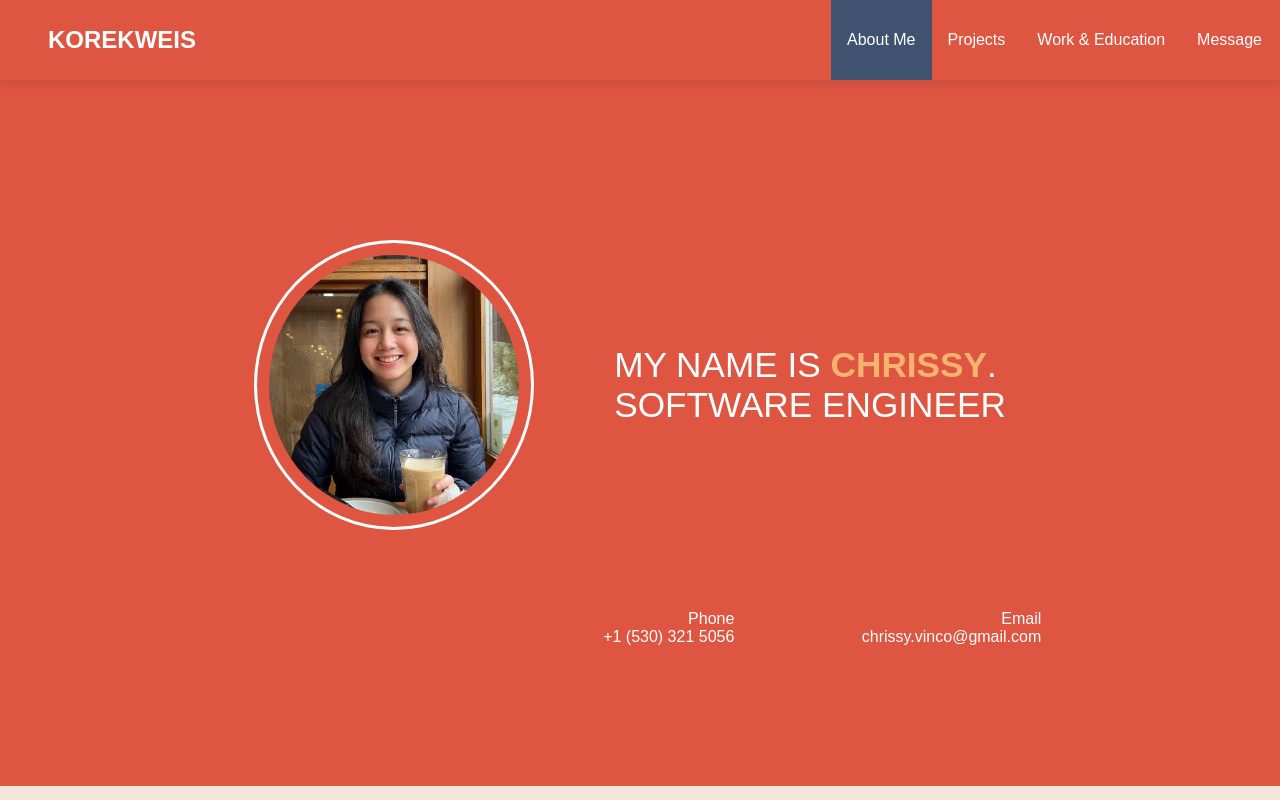
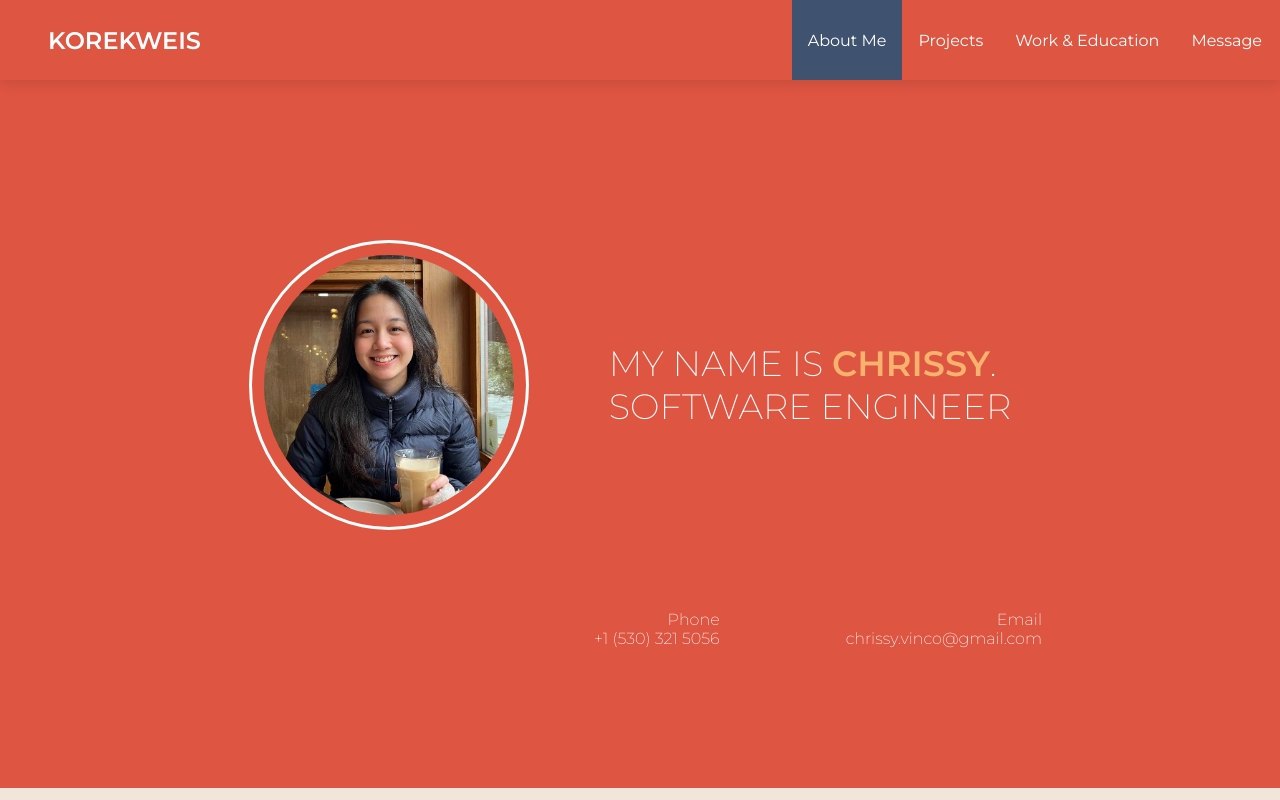
Before and after one commit to kweisVee/REACT-Portfolio, a React (Create React App) app in the folder portfolio/: page / in a window 1280 px wide. Shown: the top 800 px of the page. Built offline with nearby package versions, Linux system fonts and the light colour scheme.

Commit message:
imported links in index.html

```diff
--- a/portfolio/public/index.html
+++ b/portfolio/public/index.html
@@ -24,6 +24,9 @@
       work correctly both with client-side routing and a non-root public URL.
       Learn how to configure a non-root public URL by running `npm run build`.
     -->
+        <link rel="preconnect" href="https://fonts.googleapis.com">
+        <link rel="preconnect" href="https://fonts.gstatic.com" crossorigin>
+        <link href="https://fonts.googleapis.com/css2?family=Montserrat:wght@200;400;600&display=swap" rel="stylesheet">
         <title>React App</title>
     </head>
     <body>
--- a/portfolio/src/components/AboutMe/AboutMeElements.js
+++ b/portfolio/src/components/AboutMe/AboutMeElements.js
@@ -5,9 +5,10 @@
     font-family: 'Montserrat', sans-serif;
     background: #de5542;
     /* height: 90vh; */
-    /* height: 100%; */
+    height: 100%;
     width: 100%;
     display: flex;
+    font-weight: 200;
     flex-direction: column;
     padding: 0px 200px;
     font-weight: 150;
```
